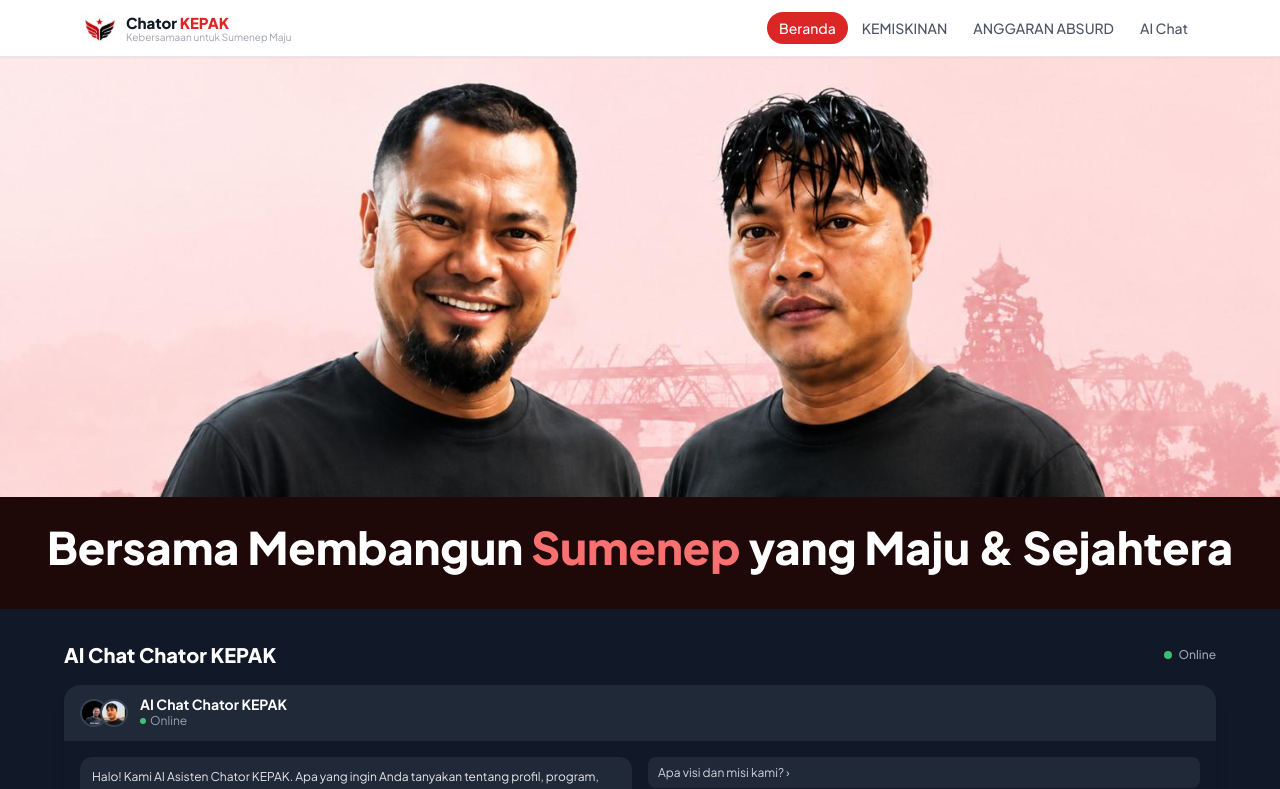
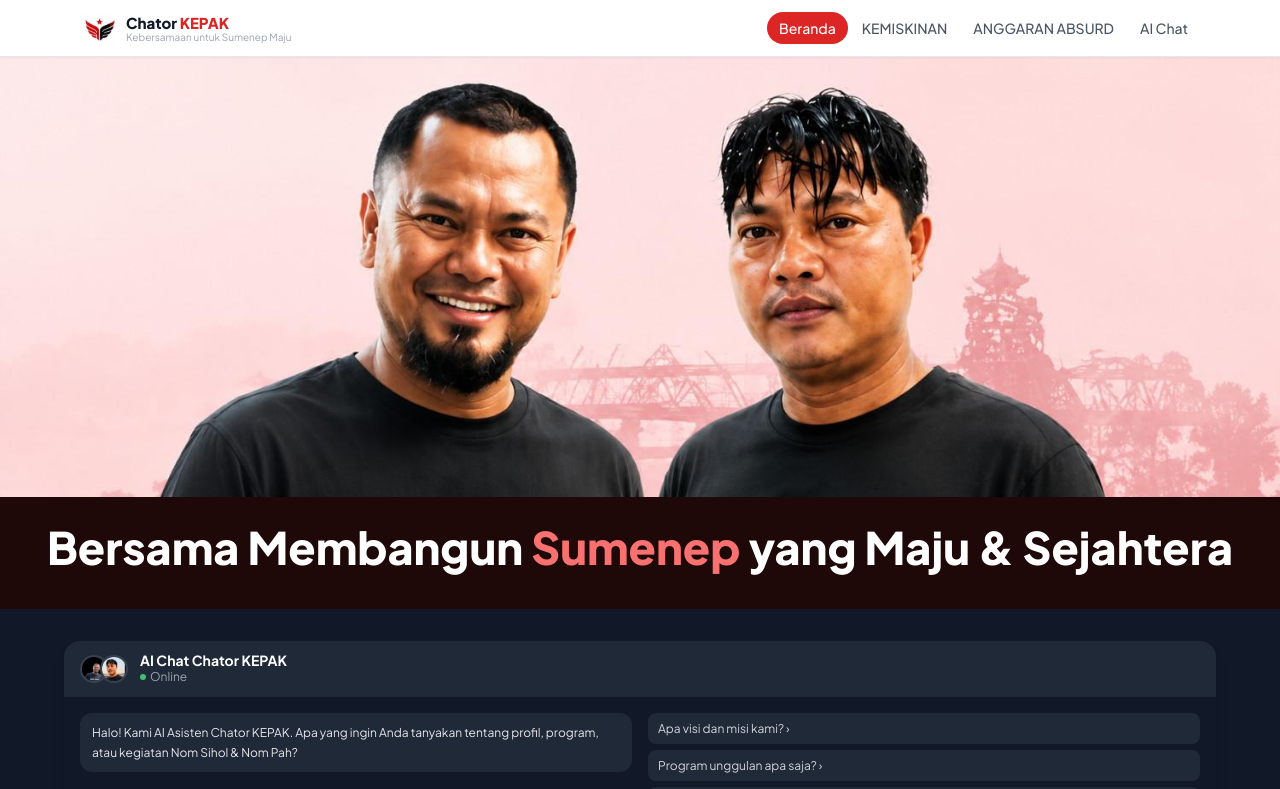
Before and after one commit to hamrasidi7-rgb/ChatorKEPAK, a Next.js app: page / in a window 1280 px wide. Shown: the top 789 px of the page. Built offline with nearby package versions, Linux system fonts and the light colour scheme.

Commit message:
fix: hapus heading AI Chat duplikat di atas widget

```diff
--- a/src/app/page.tsx
+++ b/src/app/page.tsx
@@ -11,21 +11,6 @@ export default function BerandaPage() {
 
       <section className="py-8 px-4 bg-gray-900">
         <div className="max-w-6xl mx-auto">
-          <div className="flex items-center justify-between mb-4">
-            <h2 className="text-xl font-extrabold text-white">
-              AI Chat Chator KEPAK
-            </h2>
-            <div className="flex items-center gap-1.5">
-              <div
-                className={`w-2 h-2 rounded-full ${
-                  isOnline ? "bg-green-400 animate-pulse" : "bg-gray-500"
-                }`}
-              />
-              <span className="text-gray-400 text-xs font-medium">
-                {isOnline ? "Online" : "Offline"}
-              </span>
-            </div>
-          </div>
           <AIChatWidget isPreview />
         </div>
       </section>
```
